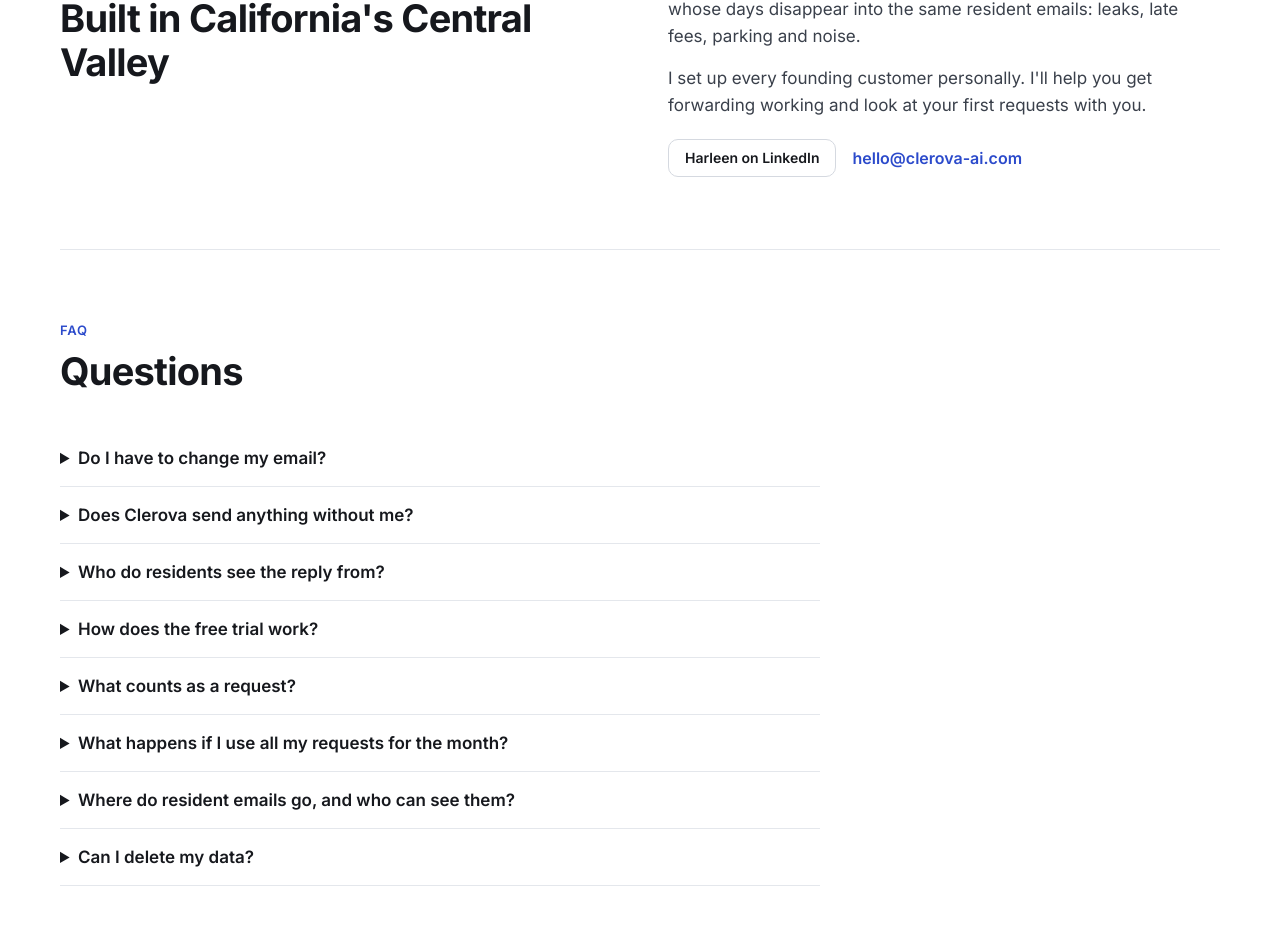
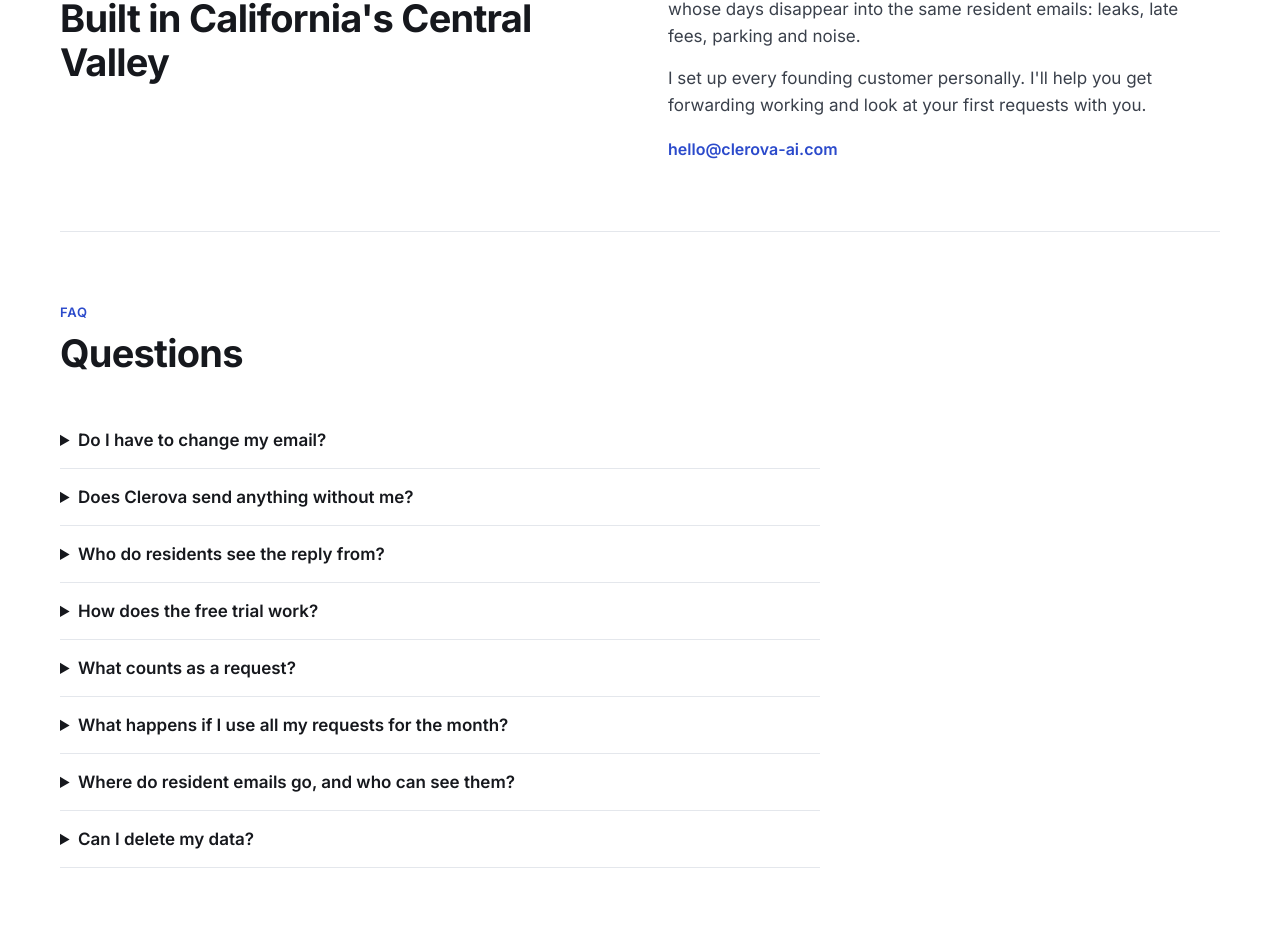
Before and after one commit to harleen-ghuman/clerova, a React (Vite) app in the folder website/: page / in a window 1280 px wide. Shown: the part 4576-5501 px from the top of the page. Built offline with nearby package versions, Linux system fonts and the light colour scheme.

Commit message:
Landing page: drop the LinkedIn link from the founder block
The founder block keeps the name, Central Valley and hello@clerova-ai.com.

```diff
--- a/website/src/App.tsx
+++ b/website/src/App.tsx
@@ -50,8 +50,6 @@
     text: "Set up in about five minutes by forwarding your email. No password, no mailbox access, and you can stop anytime.",
   },
 ];
-
-const LINKEDIN_URL = "https://www.linkedin.com/in/harleenghuman";
 
 const faqs = [
   {
@@ -379,9 +377,6 @@
               forwarding working and look at your first requests with you.
             </p>
             <div className="founder-links">
-              <a className="button button-plain button-small" href={LINKEDIN_URL} target="_blank" rel="noreferrer">
-                Harleen on LinkedIn
-              </a>
               <a href="mailto:hello@clerova-ai.com">hello@clerova-ai.com</a>
             </div>
           </div>
```
